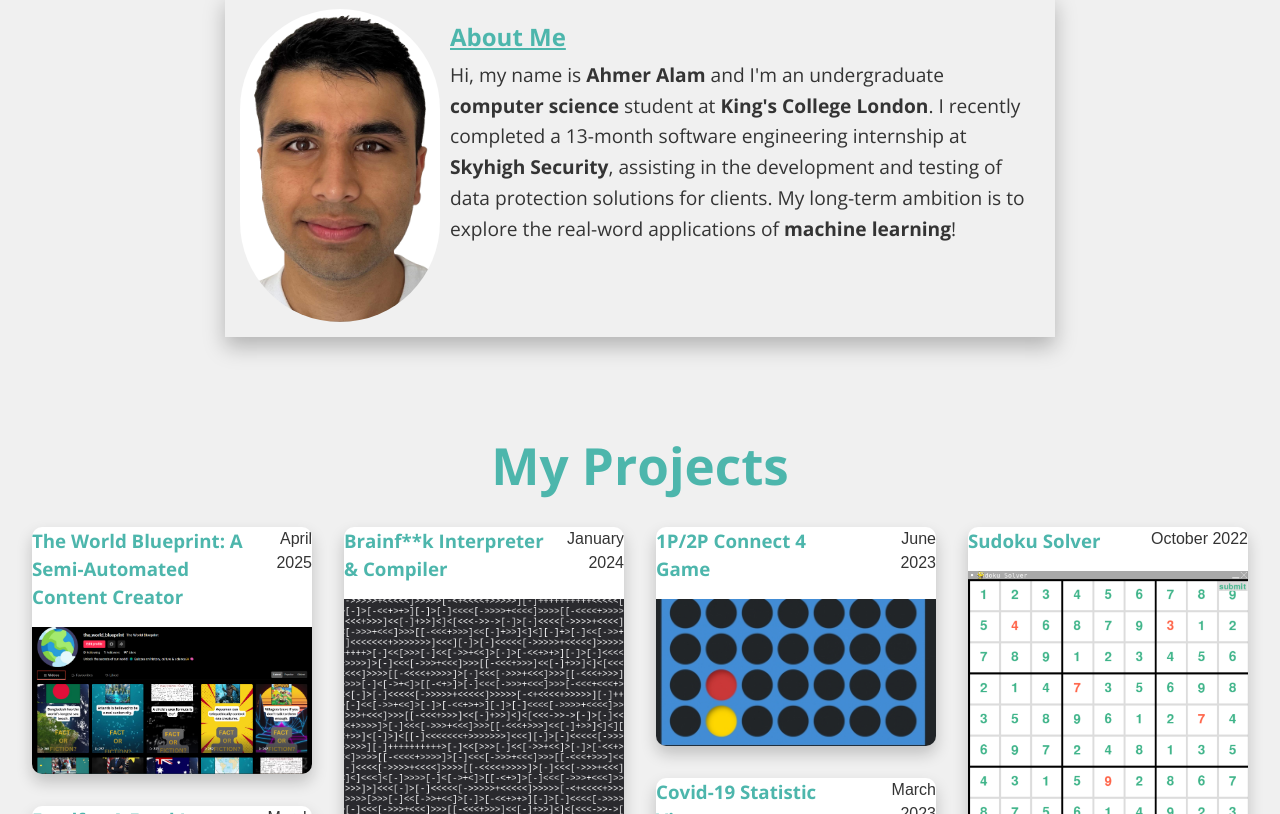
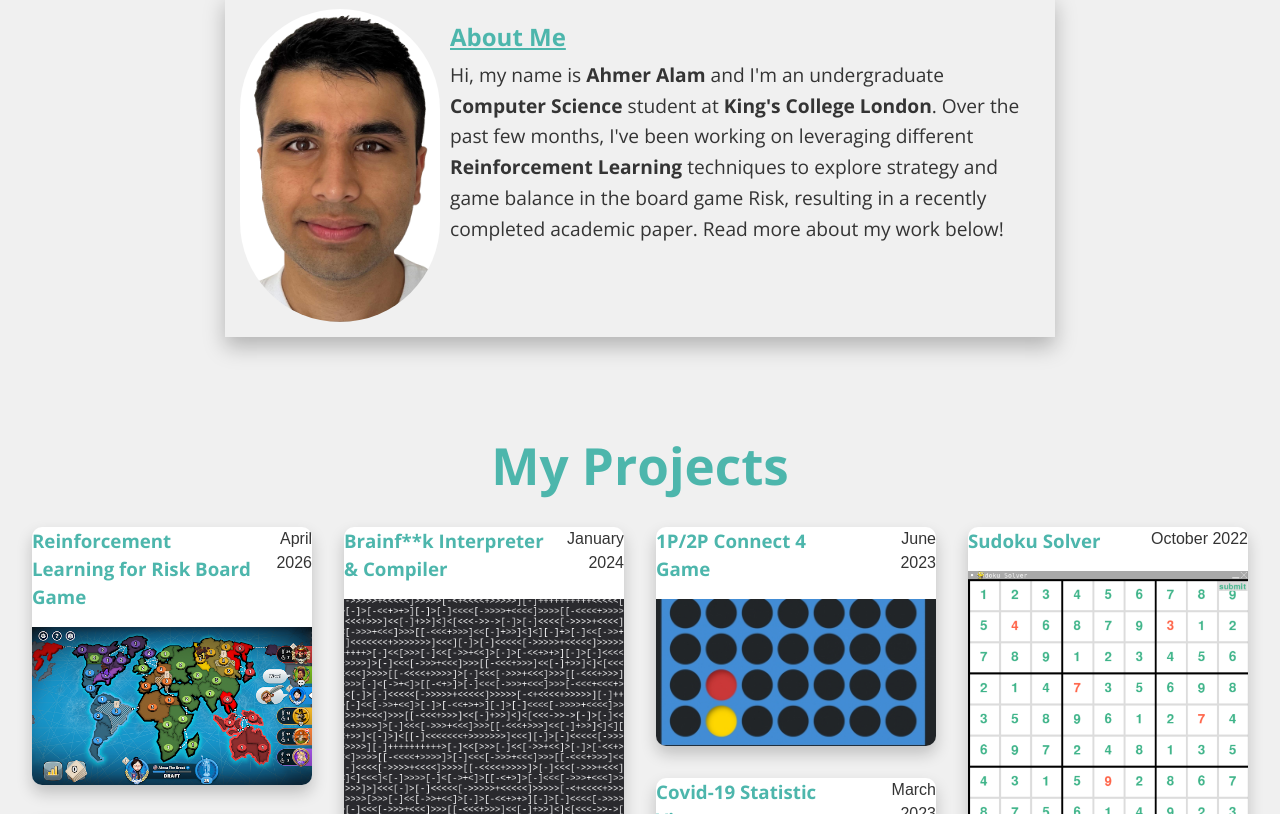
Before and after one commit to ahmer380/Personal-Website, a React (Vite) app: page / in a window 1280 px wide. Shown: the part 906-1720 px from the top of the page. Built offline with nearby package versions, Linux system fonts and the light colour scheme.

Commit message:
add dissertation content

```diff
--- a/src/assets/portfolioProjects.json
+++ b/src/assets/portfolioProjects.json
@@ -2,6 +2,19 @@
   "porfolioProjects": [
     {
       "id": 1,
+      "title": "Reinforcement Learning for Risk Board Game",
+      "image": "reinforcement_learning_for_risk_board_game.png",
+      "date": "April 2026",
+      "description": "My most significant piece of work to date. This project formed my final year dissertation for my Computer Science degree at King’s College London, where I spent over 6 months independently researching and developing a reinforcement learning approach to studying strategic play in the board game Risk. The goal of the project was to explore how learned agents can provide insight into strategy and game balance depending on the type of map played on.\nI designed and implemented a full reinforcement learning pipeline, including a map-agnostic Risk environment that models core gameplay mechanics, a training framework for multiple RL agents, and a simulation playground for running large-scale experiments. I also developed analysis tools to evaluate match outcomes, compare player performance, and investigate how different game configurations affect emergent strategic behaviour and overall balance within the model.\nThis project was both a technical and conceptual challenge, especially since I had very little prior experience in this domain. There were several challenging moments along the way, but I managed to persevere and develop a pretty neat solution. You can view the project in more detail by navigating the links above.",
+      "techStack": [
+        "Python",
+        "Overleaf"
+      ],
+      "githubLink": "https://github.com/ahmer380/risk-rl-model",
+      "demoLink": "https://drive.google.com/file/d/1j3zGSqBtBqBUQntpcW1GUVu4ui1TRLU1/view"
+    },
+    {
+      "id": 2,
       "title": "The World Blueprint: A Semi-Automated Content Creator",
       "image": "the_world_blueprint.png",
       "date": "April 2025",
@@ -17,7 +30,7 @@
       "tiktokLink":"https://www.tiktok.com/@the_world_blueprint"
     },
     {
-      "id": 2,
+      "id": 3,
       "title": "Foodfa - A Food Logger Mobile Application",
       "image": "foodfa.jpg",
       "date": "March 2024",
@@ -26,7 +39,7 @@
       "demoLink": "https://www.youtube.com/watch?v=COEfIOKQBjA"
     },
     {
-      "id": 3,
+      "id": 4,
       "title": "Brainf**k Interpreter & Compiler",
       "image": "brainf__k.png",
       "date": "January 2024",
@@ -34,7 +47,7 @@
       "techStack": ["Scala"]
     },
     {
-      "id": 4,
+      "id": 5,
       "title": "Task Manager Website",
       "image": "task_manager.png",
       "date": "December 2023",
@@ -43,7 +56,7 @@
       "demoLink": "http://ahmer380.pythonanywhere.com"
     },
     {
-      "id": 5,
+      "id": 6,
       "title": "Countdown Game Simulator",
       "image": "countdown.png",
       "date": "November 2023",
@@ -51,7 +64,7 @@
       "techStack": ["C++"]
     },
     {
-      "id": 6,
+      "id": 7,
       "title": "Football Factfile Web Application",
       "image": "footyfacts.png",
       "date": "August 2023",
@@ -61,7 +74,7 @@
       "demoLink": "https://footyfacts.netlify.app"
     },
     {
-      "id": 7,
+      "id": 8,
       "title": "1P/2P Connect 4 Game",
       "image": "connect_4.jpg",
       "date": "June 2023",
@@ -70,7 +83,7 @@
       "githubLink": "https://github.com/ahmer380/Connect-4"
     },
     {
-      "id": 8,
+      "id": 9,
       "title": "Covid-19 Statistic Viewer",
       "image": "covid_statistic_viewer.png",
       "date": "March 2023",
@@ -78,7 +91,7 @@
       "techStack": ["Java", "JavaFX", "CSS"]
     },
     {
-      "id": 9,
+      "id": 10,
       "title": "Life - A Cellular Automaton Simulator",
       "image": "life.jpg",
       "date": "Feburary 2023",
@@ -86,7 +99,7 @@
       "techStack": ["Java"]
     },
     {
-      "id": 10,
+      "id": 11,
       "title": "Sudoku Solver",
       "image": "sudoku_solver.png",
       "date": "October 2022",
@@ -95,7 +108,7 @@
       "githubLink": "https://github.com/ahmer380/Sudoku-Solver"
     },
     {
-      "id": 11,
+      "id": 12,
       "title": "Chess A.I Game",
       "image": "chess_ai_game.png",
       "date": "April 2022",
@@ -105,7 +118,7 @@
       "demoLink": "https://drive.google.com/file/d/17C3nrvk6m3p4Jrx3cKbooR_ug3HOl6Kj/view"
     },
     {
-      "id": 12,
+      "id": 13,
       "title": "Snake Game",
       "image": "snake.png",
       "date": "August 2021",
@@ -114,7 +127,7 @@
       "githubLink": "https://github.com/ahmer380/Snake"
     },
     {
-      "id": 13,
+      "id": 14,
       "title": "Tic Tac Toe A.I Game",
       "image": "tic_tac_toe_ai.png",
       "date": "June 2021",
--- a/src/pages/Contact.tsx
+++ b/src/pages/Contact.tsx
@@ -74,11 +74,11 @@ function Contact() {
         <div className='contactDetailsRightContainer'>
           <p>
             View my CV{" "}
-            <a href='https://drive.google.com/file/d/1Q8RCAA2scrIz8TtM94QCgaAR__9HoXVl/view' target='_blank' rel='noopener noreferrer'>
+            <a href='https://drive.google.com/file/d/1a7eoaSHByh-Z7IT2FRiSwyH6n4fOdq_K/view' target='_blank' rel='noopener noreferrer'>
               here
             </a>
           </p>
-          <p>Ahmer Alam 2025 © | all rights reserved</p>
+          <p>Ahmer Alam 2026 © | all rights reserved</p>
         </div>
       </div>
     </div>
--- a/src/pages/Home.tsx
+++ b/src/pages/Home.tsx
@@ -1,8 +1,8 @@
 function Home() {
   const bio: JSX.Element = (
     <>
-      Hi, my name is <strong>Ahmer Alam</strong> and I'm an undergraduate <strong>computer science</strong> student at{" "}
-      <strong>King's College London</strong>. I recently completed a 13-month software engineering internship at <strong>Skyhigh Security</strong>, assisting in the development and testing of data protection solutions for clients. My long-term ambition is to explore the real-word applications of <strong>machine learning</strong>!
+      Hi, my name is <strong>Ahmer Alam</strong> and I'm an undergraduate <strong>Computer Science</strong> student at{" "}
+      <strong>King's College London</strong>. Over the past few months, I've been working on leveraging different <strong>Reinforcement Learning</strong> techniques to explore strategy and game balance in the board game Risk, resulting in a recently completed academic paper. Read more about my work below!
     </>
   );
   return (
```
Also changed, not shown: public/logo_images/overleaf.png (added), public/project_images/reinforcement_learning_for_risk_board_game.png (added).
